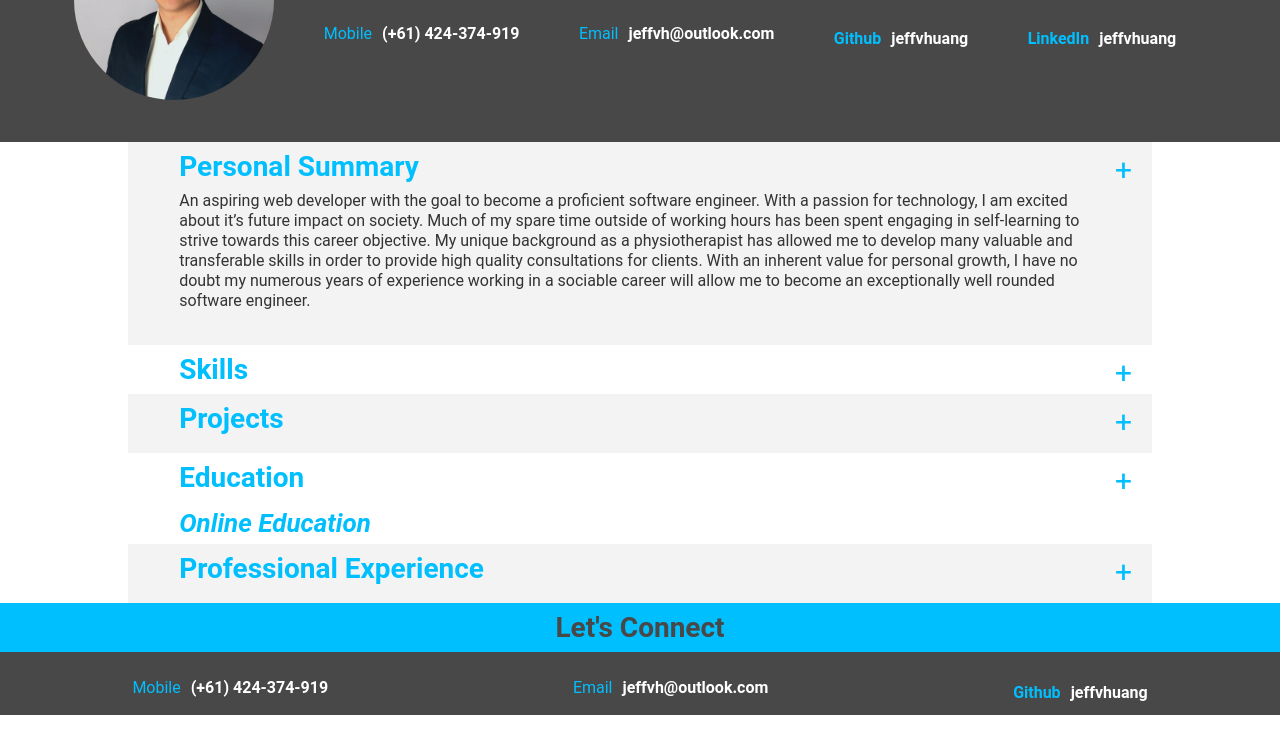
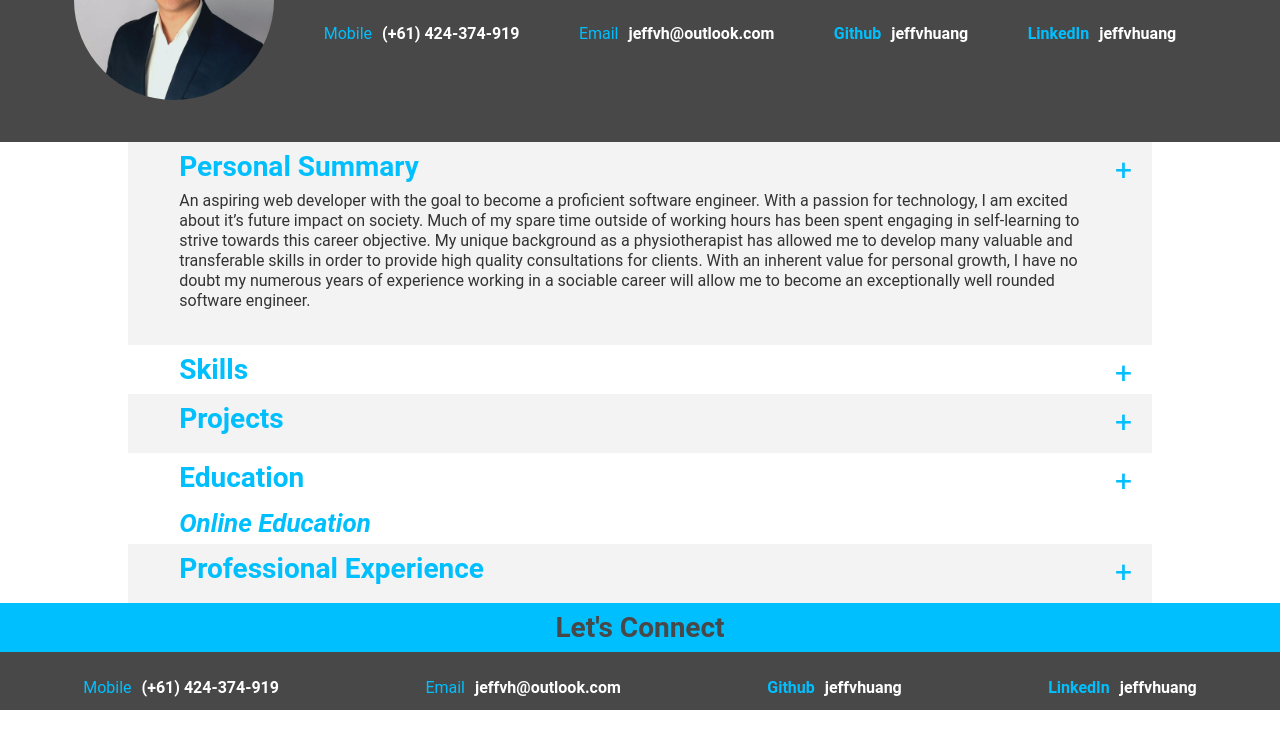
Before and after one commit to jeff-v-h/jeffvhuang.github.io, a plain HTML site: page index.html in a window 1280 px wide. Shown: the part 142-873 px from the top of the page. Drawn offline with Linux system fonts and the light colour scheme.

Commit message:
Add linkedin to footer. Fix header and footer links padding

```diff
--- a/css/style.css
+++ b/css/style.css
@@ -96,6 +96,11 @@ a:hover {
 
 ul {
 	list-style-type: none;
+}
+
+#topContacts a,
+#footerContacts a {
+	padding-top: 0;
 }
 
 .project-entry {
--- a/js/resume-builder.js
+++ b/js/resume-builder.js
@@ -239,7 +239,7 @@ $(function() {
 
 			this.header.prepend(role).prepend(name).prepend(displayPic);
 			this.topContacts.append(mobile).append(email).append(github).append(linkedin);
-			this.footer.append(mobile).append(email).append(github);
+			this.footer.append(mobile).append(email).append(github).append(linkedin);
 
 			// capitalise last name when document loads
 			var $name = $('#name');
```
